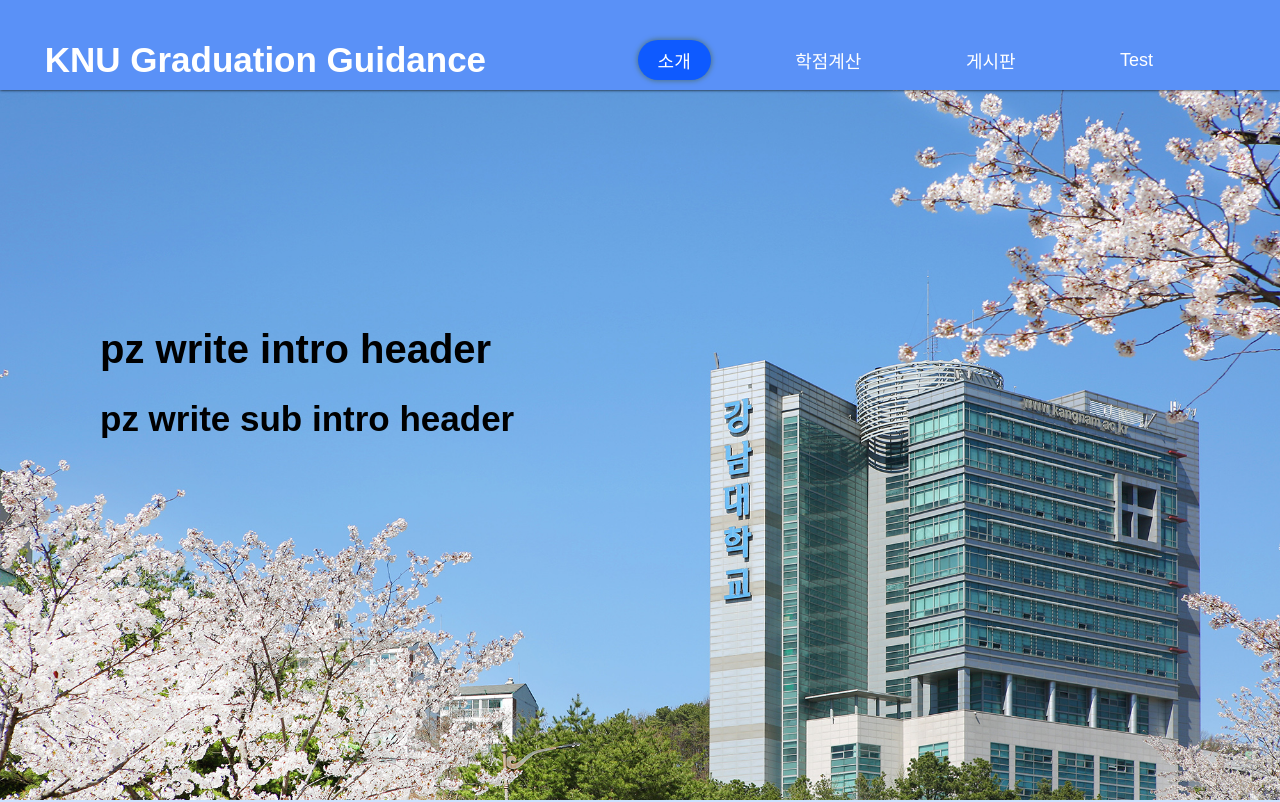
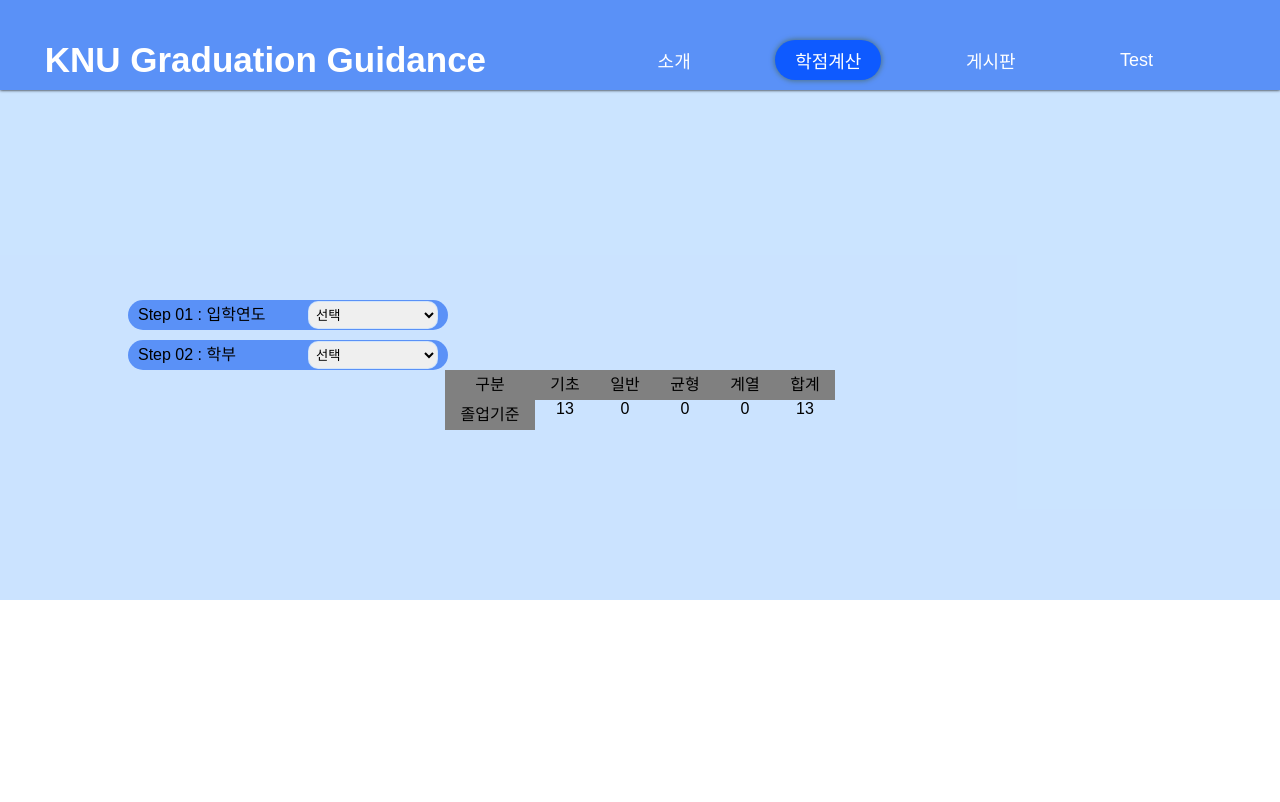
Before and after one commit to rogi-rogi/KNU_Graduation_Guidance, a React (Create React App) app: page / in a window 1280 px wide. Shown: the top 802 px of the page. Built offline with nearby package versions, Linux system fonts and the light colour scheme; a web font is replaced by a local one.

Commit message:
학점 계산페이지 작업, credit 연동 및 그리드 설정

```diff
--- a/src/components/calc_graduation/CalcBox.js
+++ b/src/components/calc_graduation/CalcBox.js
@@ -1,5 +1,119 @@
+import { useEffect, useState } from "react";
+
 const CalcBox = () => {
-  return <div className="calc-box-wrapper"></div>;
+  const headerList = ["구분", "기초", "일반", "균형", "계열", "합계"];
+
+  const startYearMenu = {
+    header: "Step 01 : 입학연도",
+    list: [
+      { id: 0, title: "~2012" },
+      { id: 1, title: "2013 ~ 2016" },
+      { id: 2, title: "2017 ~ 2020" },
+      { id: 3, title: "2021 ~" },
+    ],
+  };
+
+  const [groupID, setGroupID] = useState(0);
+
+  const handleOnChangeSetGroupID = (e) => {
+    if (e.target.value !== null) setGroupID(e.target.value);
+  };
+  const [majorID, setMajorID] = useState(0);
+  const handleOnChangeSetMajorID = (e) => {
+    if (e.target.value !== null) setMajorID(e.target.value);
+  };
+  // 입학연도별 대학분류
+
+  const groupByStartYear = {
+    header: "Step 02 : 학부",
+    list: [
+      [
+        // ~2012
+        ["복지융합대학", [13, 0, 0, 0, 13]],
+        ["경영관리대학", [13, 0, 0, 0, 13]],
+        ["글로벌인재대학", [13, 0, 0, 0, 13]],
+        ["공과대학", [13, 0, 0, 0, 13]],
+        ["통합학부(과)", [13, 0, 0, 0, 13]],
+      ],
+      [
+        // 2013~2016
+      ],
+      [
+        // 2017~2020
+      ],
+      [
+        // 2021~
+      ],
+    ].map((groupList) =>
+      groupList.map((group, id) => ({ id, title: group[0], credit: group[1] }))
+    ),
+  };
+  /*
+  {
+    header,
+    list : [ { id, title, credit : [기초, 일반, 균형, 계열] } ]
+  }
+  */
+
+  // 1전공
+  const firstMajorList = [];
+
+  // 2전공
+  const secondMajorList = [];
+
+  useEffect(() => {
+    const output = groupByStartYear.list[groupID][majorID].credit;
+    console.log(`TEST_LOG : ${output}`);
+  });
+  return (
+    <>
+      <div className="calc-box-wrapper">
+        <div className="list-box-wrapper">
+          <GroupListBox
+            header={startYearMenu.header}
+            list={startYearMenu.list}
+            onChange={handleOnChangeSetGroupID}
+          />
+          <GroupListBox
+            header={groupByStartYear.header}
+            list={groupByStartYear.list[groupID]}
+            onChange={handleOnChangeSetMajorID}
+          />
+        </div>
+        <div className="calc-box-container-std1">
+          <ViewHeader headerList={headerList} />
+          <div className="header">졸업기준</div>
+          {groupByStartYear.list[groupID][majorID].credit.map((credit) => (
+            <div>{credit}</div>
+          ))}
+        </div>
+      </div>
+    </>
+  );
+};
+
+const GroupListBox = ({ header, list, onChange }) => {
+  return (
+    <div className="list-box">
+      <label>{header}</label>
+      <select onChange={onChange}>
+        <option value={null}>선택</option>
+        {list.map((e) => (
+          <option value={e.id}>{e.title}</option>
+        ))}
+      </select>
+    </div>
+  );
+};
+
+const ViewHeader = ({ headerList }) => {
+  return (
+    <>
+      {headerList.map((title) => (
+        <div className="header">{title}</div>
+      ))}
+    </>
+  );
 };
 
 export default CalcBox;
--- a/src/components/menu_bar/MenuBar.js
+++ b/src/components/menu_bar/MenuBar.js
@@ -40,7 +40,7 @@ const MenuBar = ({ titles, pageNum, handleChangePage }) => {
   useEffect(() => {
     window.addEventListener("scroll", handleScroll);
     window.addEventListener("resize", handleResizeWindow);
-    handleMenuBtnOnClick(0);
+    handleMenuBtnOnClick(pageNum);
     return () => {
       window.removeEventListener("scroll", handleScroll);
       window.removeEventListener("resize", handleResizeWindow);
--- a/src/pages/Home.js
+++ b/src/pages/Home.js
@@ -12,7 +12,7 @@ const Home = () => {
   const pages = [<Intro />, <CalcGraduation />, <Board />, <TestPage />];
   const pageList = titles.map((title, idx) => ({ title, page: pages[idx] }));
 
-  const [pageNum, setPageNum] = useState(0);
+  const [pageNum, setPageNum] = useState(1);
 
   const handleChangePage = (id) => {
     setPageNum(id);
--- a/src/pages/Page.scss
+++ b/src/pages/Page.scss
@@ -87,4 +87,50 @@
   flex-direction: column;
   align-items: center;
   justify-content: space-around;
+  .calc-box-container-std1 {
+    display: inline-grid;
+    grid-template-columns: minmax(80px, 1.5fr) repeat(5, minmax(60px, 1fr));
+    grid-template-rows: 30px repeat(10, minmax(30px, 1fr));
+
+    .header {
+      background-color: gray;
+      text-align: center;
+      line-height: 30px;
+    }
+  }
 }
+
+.list-box-wrapper {
+  display: flex;
+  flex-direction: column;
+  height: 100px;
+  width: 100%;
+  gap: 10px;
+}
+
+.list-box {
+  width: 300px;
+  display: flex;
+  align-items: center;
+  justify-content: space-between;
+  padding: 0px 10px;
+  background-color: #5a91f7;
+  box-sizing: content-box;
+  border-radius: 5em;
+  label {
+    line-height: 30px;
+  }
+  select {
+    width: 130px;
+    height: 28px;
+    border: 1px solid rgba(198, 225, 255, 0.7);
+    border-radius: 10px;
+    box-sizing: border-box;
+    padding-left: 3px;
+    &:focus {
+      border-color: rgb(14, 90, 255);
+      outline: 1px solid rgba(198, 225, 255, 0.7);
+      background-color: rgba(198, 225, 255, 0.7);
+    }
+  }
+}
```
